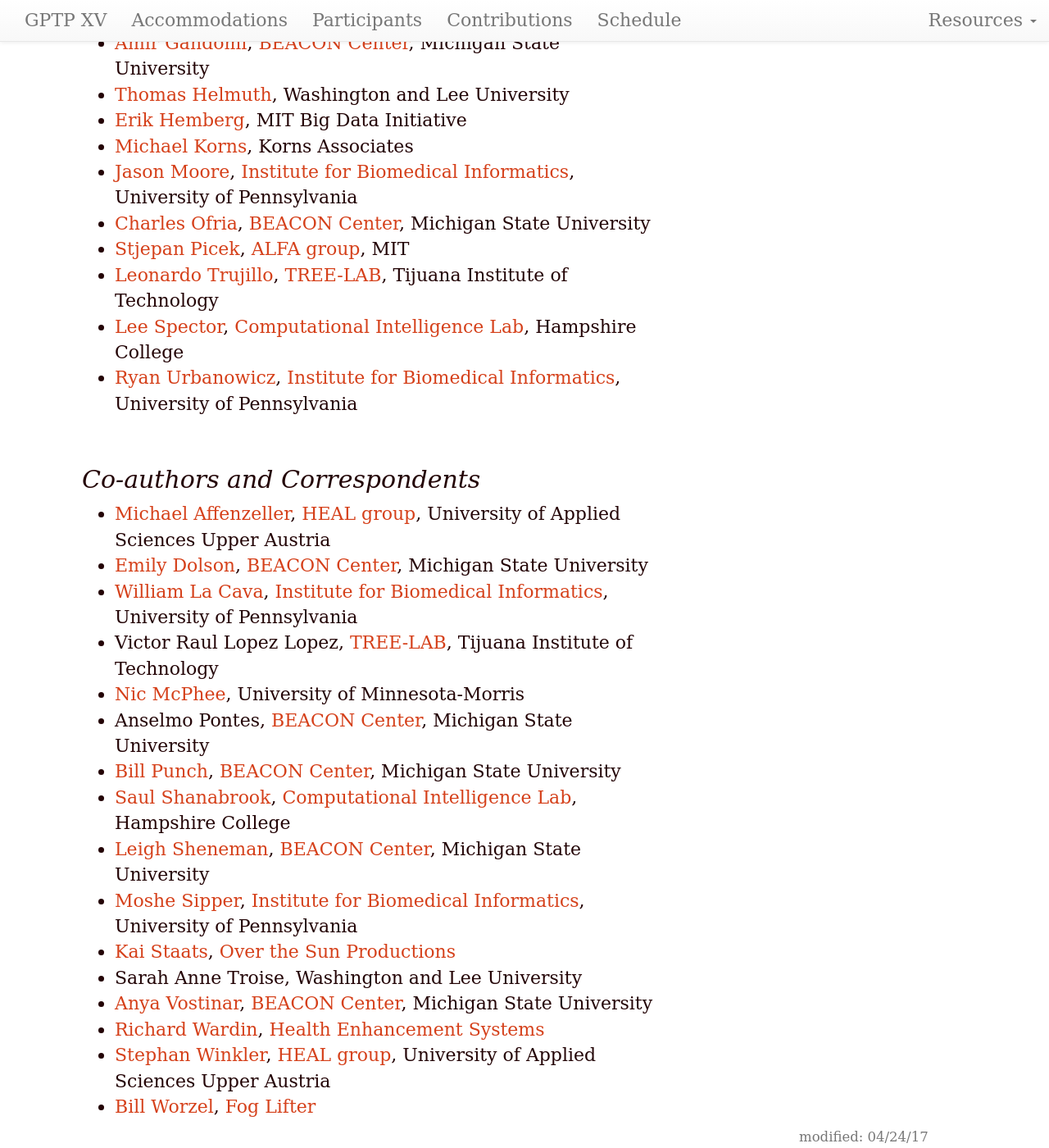
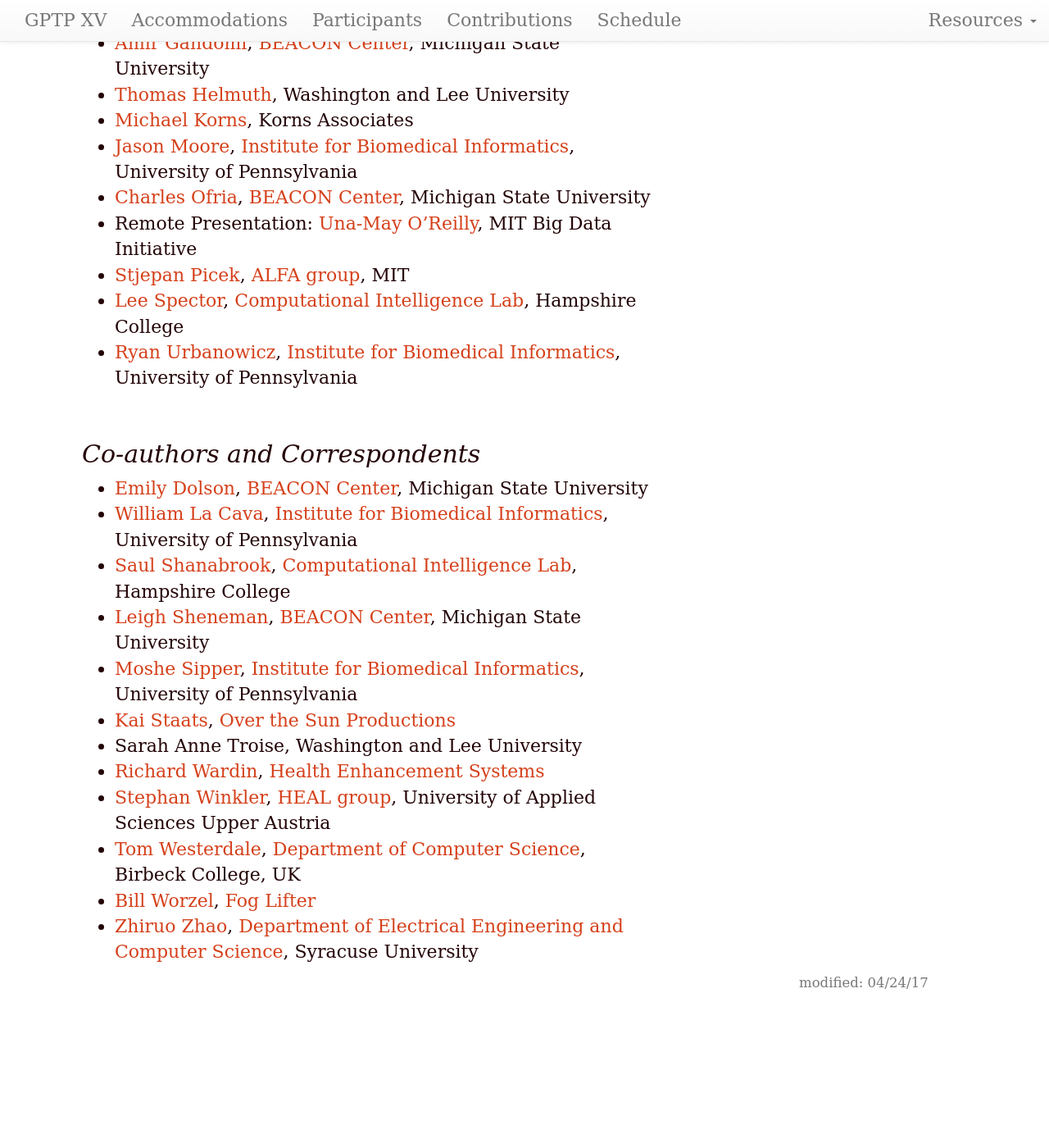
Before and after one commit to GPTP-workshop/gptp-workshop.github.io, a Jekyll site: the page built from attendees.md, in a window 1280 px wide and 1400 px high, scrolled down 1015 px. Shown: the whole window at 82% size. Built offline with Jekyll 4.4.1, drawn with Linux system fonts in a browser that asks for light colours; our own code applies the rules of GitHub Pages for plain Markdown files; after the commit the page ends 2267 px from its top, so only the background shows below that.

Commit message:
Update attendees.md
I corrected the list of participants as far as I remember. Wolfgang

```diff
--- a/attendees.md
+++ b/attendees.md
@@ -26,30 +26,25 @@ dates: "May 18–20, 2017"
 - [Stuart Card](https://www.researchgate.net/profile/Stuart_Card3), [AX Enterprize](http://axenterprize.com/)
 - [Amir Gandomi](http://gandomi.beacon-center.org/), [BEACON Center](https://www3.beacon-center.org/), Michigan State University
 - [Thomas Helmuth](https://www.wlu.edu/computer-science/faculty-and-staff/profile?ID=x13084), Washington and Lee University
-- [Erik Hemberg](http://bigdata.csail.mit.edu/user/157), MIT Big Data Initiative
 - [Michael Korns](http://korns.com/), Korns Associates
 - [Jason Moore](https://www.med.upenn.edu/apps/faculty/index.php/g275/p8803452), [Institute for Biomedical Informatics](http://upibi.org/), University of Pennsylvania
 - [Charles Ofria](http://www.ofria.com/), [BEACON Center](https://www3.beacon-center.org/), Michigan State University
+- Remote Presentation: [Una-May O'Reilly](http://bigdata.csail.mit.edu/user/39), MIT Big Data Initiative
 - [Stjepan Picek](https://scholar.google.com/citations?user=C1enS8IAAAAJ), [ALFA group](http://alfagroup.csail.mit.edu/12.x/tiki-index.php), MIT
-- [Leonardo Trujillo](https://sites.google.com/site/leonardotrujillogp/), [TREE-LAB](http://www.tree-lab.org/), Tijuana Institute of Technology
 - [Lee Spector](http://faculty.hampshire.edu/lspector/), [Computational Intelligence Lab](http://faculty.hampshire.edu/lspector/ici.html), Hampshire College
 - [Ryan Urbanowicz](http://ryanurbanowicz.com/), [Institute for Biomedical Informatics](http://upibi.org), University of Pennsylvania
 
 ## Co-authors and Correspondents
 
-- [Michael Affenzeller](http://heal.heuristiclab.com/team/affenzeller), [HEAL group](http://heal.heuristiclab.com/team/burlacu), University of Applied Sciences Upper Austria
 - [Emily Dolson](http://cse.msu.edu/~dolsonem/), [BEACON Center](https://www3.beacon-center.org/), Michigan State University
 - [William La Cava](http://www.williamlacava.com/), [Institute for Biomedical Informatics](http://upibi.org), University of Pennsylvania
-- Victor Raul Lopez Lopez, [TREE-LAB](http://www.tree-lab.org/), Tijuana Institute of Technology
-- [Nic McPhee](http://facultypages.morris.umn.edu/~mcphee/), University of Minnesota-Morris
-- Anselmo Pontes, [BEACON Center](https://www3.beacon-center.org/), Michigan State University
-- [Bill Punch](http://www.cse.msu.edu/~punch/), [BEACON Center](https://www3.beacon-center.org/), Michigan State University
 - [Saul Shanabrook](https://about.me/shanabrook), [Computational Intelligence Lab](http://faculty.hampshire.edu/lspector/ici.html), Hampshire College
 - [Leigh Sheneman](http://www.leighsheneman.com/), [BEACON Center](https://www3.beacon-center.org/), Michigan State University
 - [Moshe Sipper](http://www.moshesipper.com/), [Institute for Biomedical Informatics](http://upibi.org), University of Pennsylvania
 - [Kai Staats](https://overthesun.com/kai-staats/), [Over the Sun Productions](https://overthesun.com/)
 - Sarah Anne Troise, Washington and Lee University
-- [Anya Vostinar](https://sites.google.com/site/anyaevostinar/), [BEACON Center](https://www3.beacon-center.org/), Michigan State University
 - [Richard Wardin](https://www.linkedin.com/in/richard-wardin-4064037a/), [Health Enhancement Systems](https://www.hesonline.com/)
 - [Stephan Winkler](http://heal.heuristiclab.com/team/winkler), [HEAL group](http://heal.heuristiclab.com/team/burlacu), University of Applied Sciences Upper Austria
+- [Tom Westerdale](http://www.dcs.bbk.ac.uk/~tom/), [Department of Computer Science](http://www.dcs.bbk.ac.uk), Birbeck College, UK
 - [Bill Worzel](https://www.linkedin.com/in/bill-worzel-4b39b412/), [Fog Lifter](http://www.fog-lifter.com/)
+- [Zhiruo Zhao](https://www.researchgate.net/profile/Zhiruo_Zhao), [Department of Electrical Engineering and Computer Science](http://eng-cs.syr.edu/our-departments/electrical-engineering-and-computer-science/), Syracuse University
```
